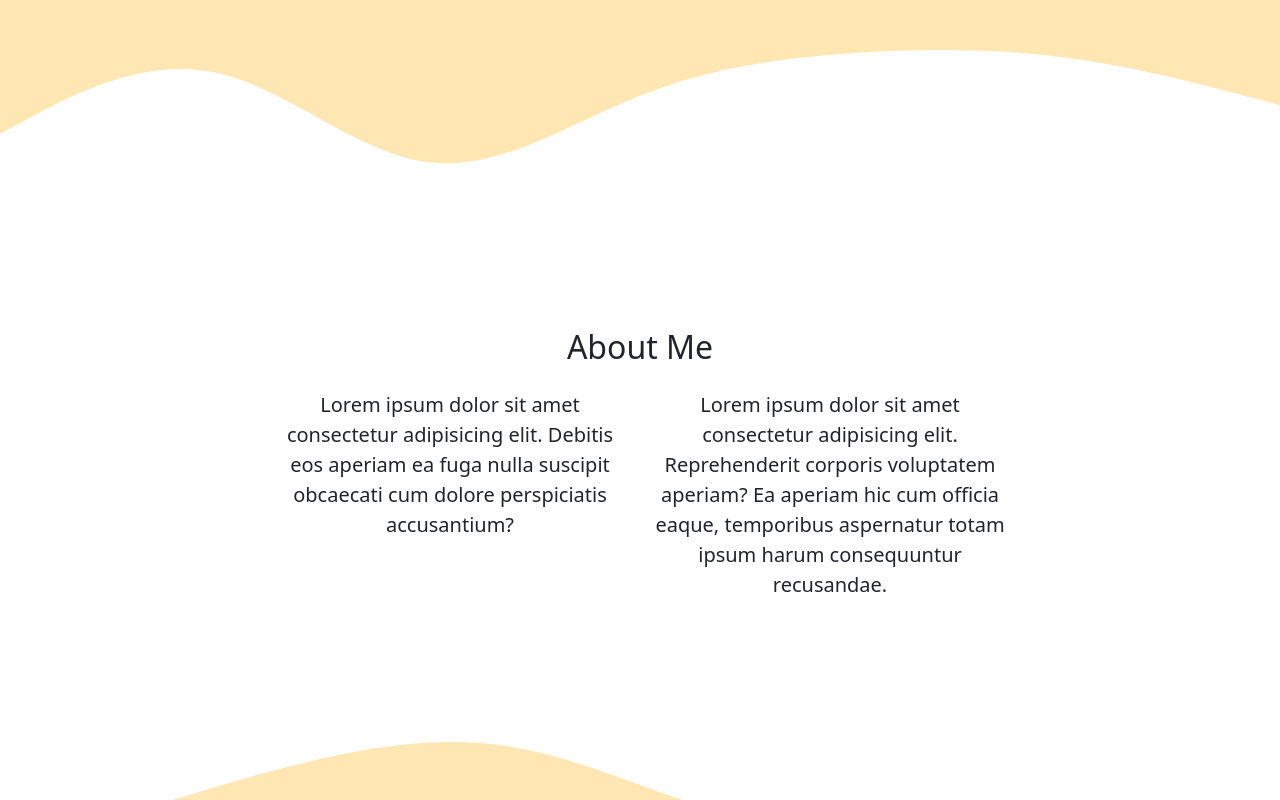
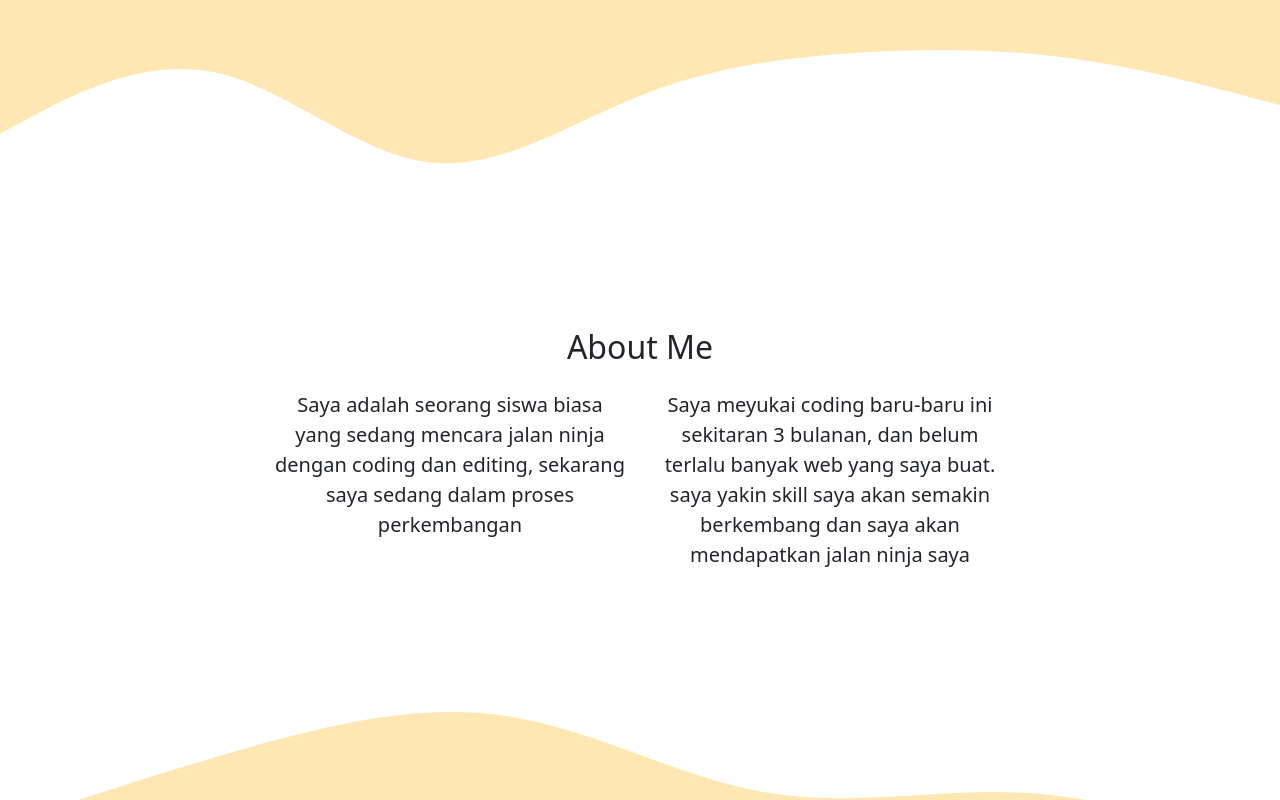
Before and after one commit to EvilRage/EvilRage.github.io, a plain HTML site: page index.html in a window 1280 px wide. Shown: the part 437-1237 px from the top of the page. Drawn offline with nearby package versions, Linux system fonts and the light colour scheme.

Commit message:
mengubah isi about me

```diff
--- a/index.html
+++ b/index.html
@@ -72,12 +72,12 @@
           </div>
         </div>
         <div class="row justify-content-center fs-5 text-center">
-          <div class="col-md-4 mb-3">Lorem ipsum dolor sit amet consectetur adipisicing elit. Debitis eos aperiam ea fuga nulla suscipit obcaecati cum dolore perspiciatis accusantium?</div>
-          <div class="col-md-4">Lorem ipsum dolor sit amet consectetur adipisicing elit. Reprehenderit corporis voluptatem aperiam? Ea aperiam hic cum officia eaque, temporibus aspernatur totam ipsum harum consequuntur recusandae.</div>
+          <div class="col-md-4 mb-3">Saya adalah seorang siswa biasa yang sedang mencara jalan ninja dengan coding dan editing, sekarang saya sedang dalam proses perkembangan</div>
+          <div class="col-md-4">Saya meyukai coding baru-baru ini sekitaran 3 bulanan, dan belum terlalu banyak web yang saya buat. saya yakin skill saya akan semakin berkembang dan saya akan mendapatkan jalan ninja saya</div>
         </div>
       </div>
     </section>
-    <!-- Aakhiran About -->
+    <!-- Akhiran About -->
 
     <!-- Project -->
     <svg xmlns="http://www.w3.org/2000/svg" viewBox="0 0 1440 320">
```
